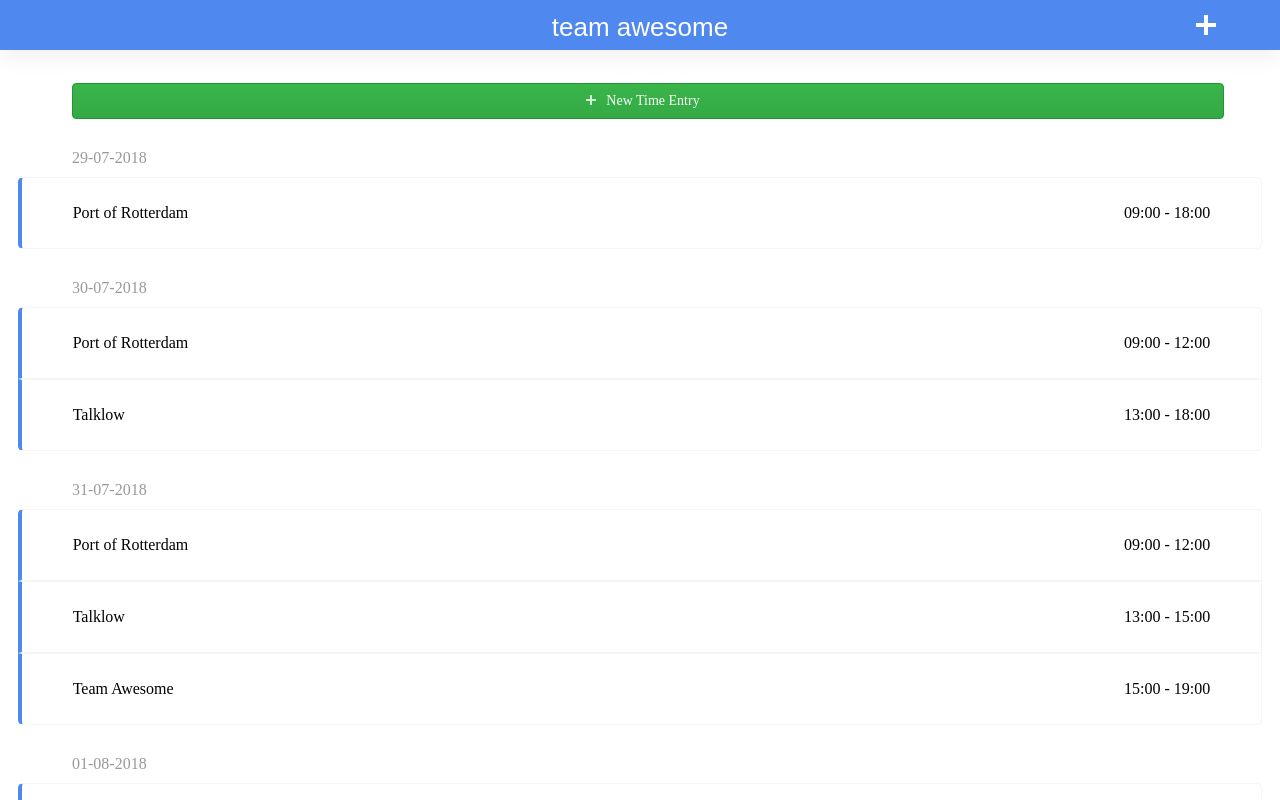
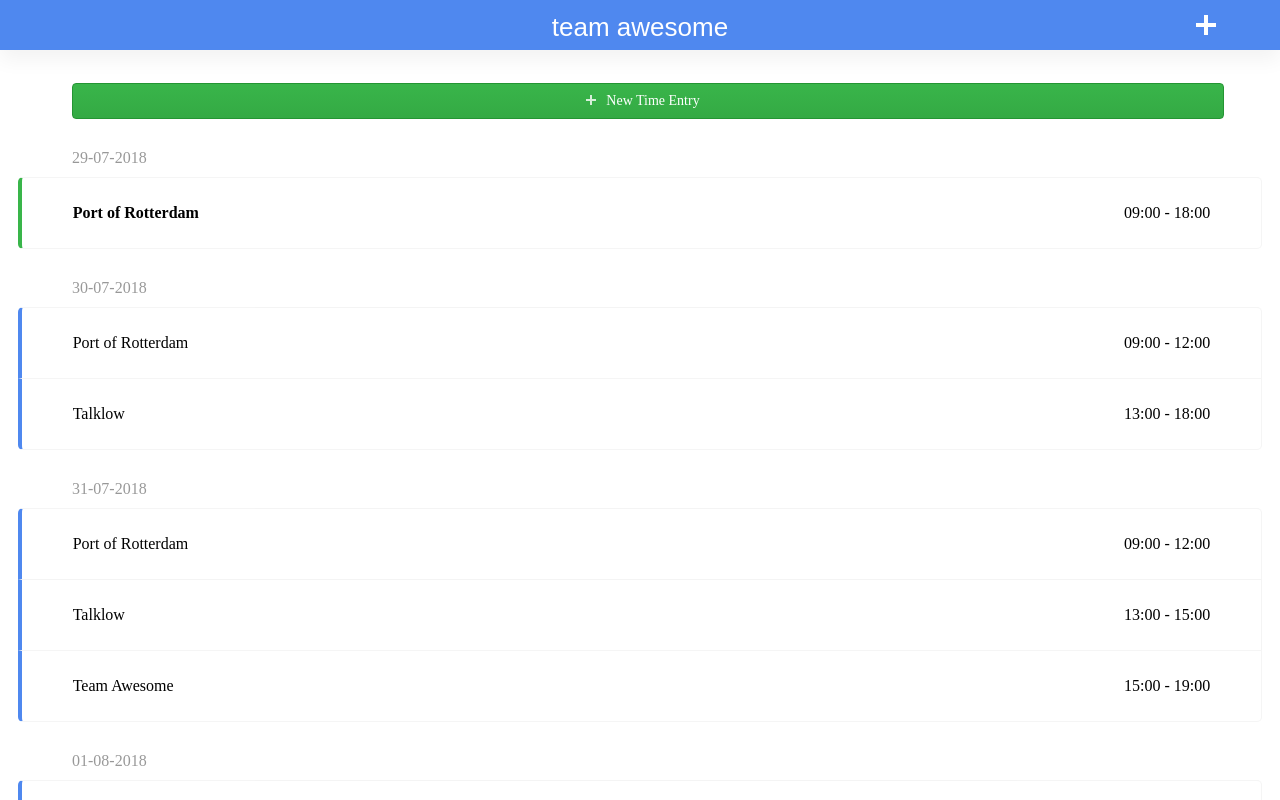
Before and after one commit to humanoidsbv/team-awesome-bob, a Next.js app: page / in a window 1280 px wide. Shown: the top 800 px of the page. Built offline with nearby package versions, Linux system fonts and the light colour scheme.

Commit message:
Add typing and props in interfaces.

```diff
--- a/src/components/MenuNavigation.styled.ts
+++ b/src/components/MenuNavigation.styled.ts
@@ -22,7 +22,7 @@
     margin: 15px;
     padding: 5px;
     text-align: center;
-    width: 50vw;
+    width: 70vw;
     :first-child {
       margin-top: 100px;
     }
--- a/src/components/TimeEntry.styled.ts
+++ b/src/components/TimeEntry.styled.ts
@@ -3,7 +3,6 @@
 export const TimeEntry = styled.div`
   align-items: center;
   background-color: white;
-  border-bottom-width: 0;
   border-color: rgba(222, 222, 222, 0.3);
   border-left-color: #4f88ef;
   border-style: solid;
@@ -16,11 +15,11 @@
   transition: background-color 0.2s ease-in;
 
   border-left-width: 4px;
+  border-bottom-width: 0;
 
   :hover {
-    background-color: #4f88ef20;
+    background-color: #4f88ef10;
   }
-
   ${(props) =>
     props.firstChild ? "border-top-left-radius: 5px; border-top-right-radius: 5px;" : ""};
   ${(props) =>
--- a/src/components/TimeEntry.tsx
+++ b/src/components/TimeEntry.tsx
@@ -1,11 +1,24 @@
+/* eslint-disable react/require-default-props */
 import React from "react";
 
 import * as Styled from "./TimeEntry.styled";
 
-function TimeEntry(props) {
+interface TimeEntryProps {
+  firstChild?: boolean;
+  lastChild?: boolean;
+  isToday?: boolean;
+  children: React.ReactElement | React.ReactElement[];
+}
+
+function TimeEntry({
+  firstChild,
+  lastChild,
+  isToday,
+  children,
+}: TimeEntryProps): React.ReactElement {
   return (
-    <Styled.TimeEntry firstChild={props.firstChild} lastChild={props.lastChild}>
-      {props.children}
+    <Styled.TimeEntry firstChild={firstChild} lastChild={lastChild} isToday={isToday}>
+      {children}
     </Styled.TimeEntry>
   );
 }
--- a/src/components/TimeTableDate.styled.ts
+++ b/src/components/TimeTableDate.styled.ts
@@ -1,4 +1,6 @@
 import styled from "styled-components";
+import { TimeEntry } from "./TimeEntry.styled";
+import { theme } from "../styling/theme";
 
 export const TimeTableDate = styled.div`
   > p {
@@ -6,4 +8,10 @@
     margin: 10px 5vw;
     font-size: 16px;
   }
+  > ${TimeEntry} {
+    ${(props) => (props.isToday ? `border-left-color: ${theme.teamAwesomeGreen}` : "")};
+    > p:first-child {
+      ${(props) => (props.isToday ? "font-weight: bold;" : "")};
+    }
+  }
 `;
--- a/src/components/TimeTableDate.tsx
+++ b/src/components/TimeTableDate.tsx
@@ -1,9 +1,15 @@
+/* eslint-disable react/require-default-props */
 import React from "react";
 
 import * as Styled from "./TimeTableDate.styled";
 
-function TimeTableDate(props) {
-  return <Styled.TimeTableDate isToday={props.isToday}>{props.children}</Styled.TimeTableDate>;
+interface TimeTableDateProps {
+  isToday?: boolean;
+  children: React.ReactElement | React.ReactElement[];
+}
+
+function TimeTableDate({ isToday, children }: TimeTableDateProps) {
+  return <Styled.TimeTableDate isToday={isToday}>{children}</Styled.TimeTableDate>;
 }
 
 export default TimeTableDate;
--- a/src/styling/theme.ts
+++ b/src/styling/theme.ts
@@ -1,3 +1,4 @@
 export const theme = {
   teamAwesomeBlue: "#4f88ef",
+  teamAwesomeGreen: "#39b54a",
 };
```
